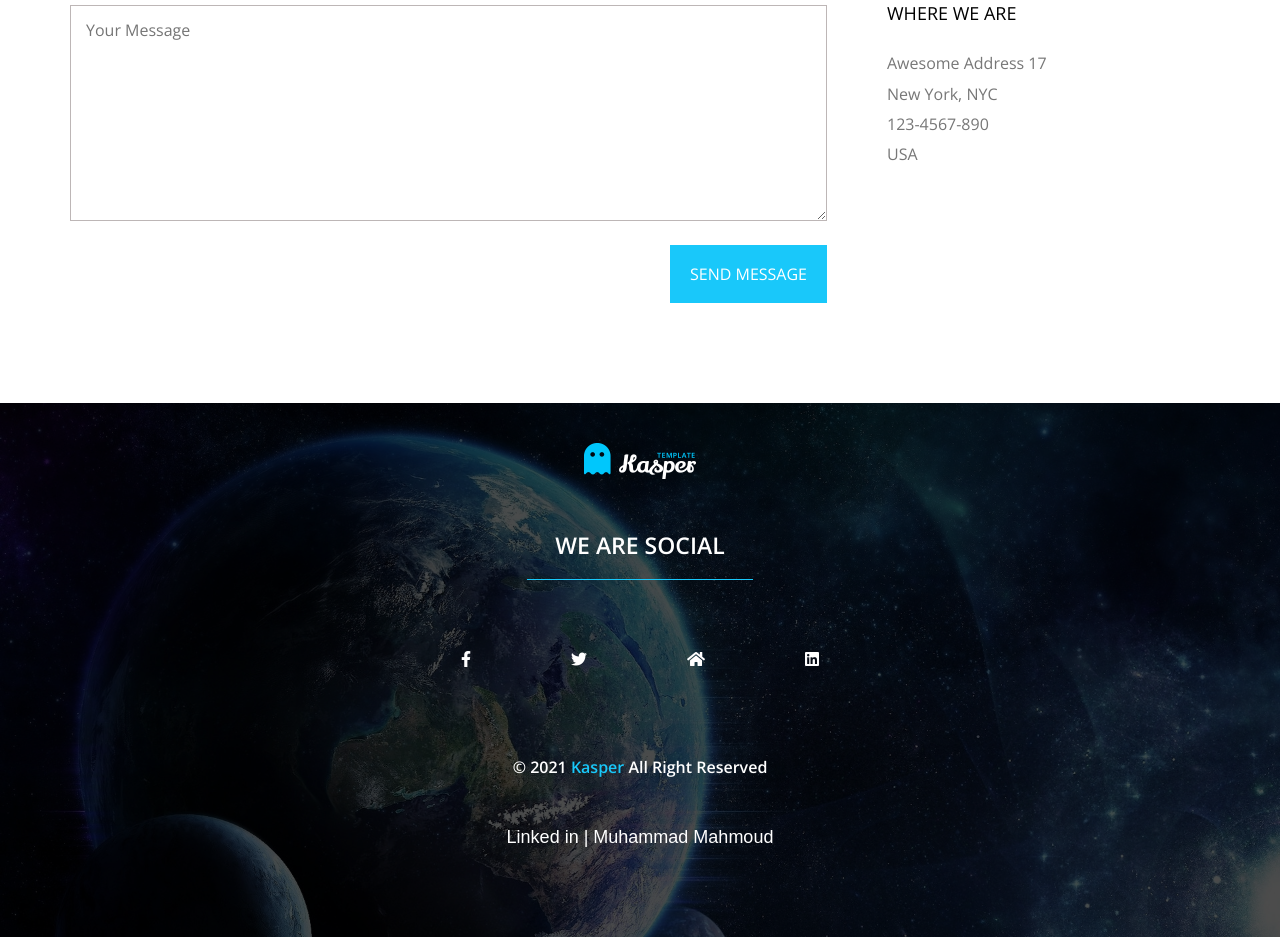
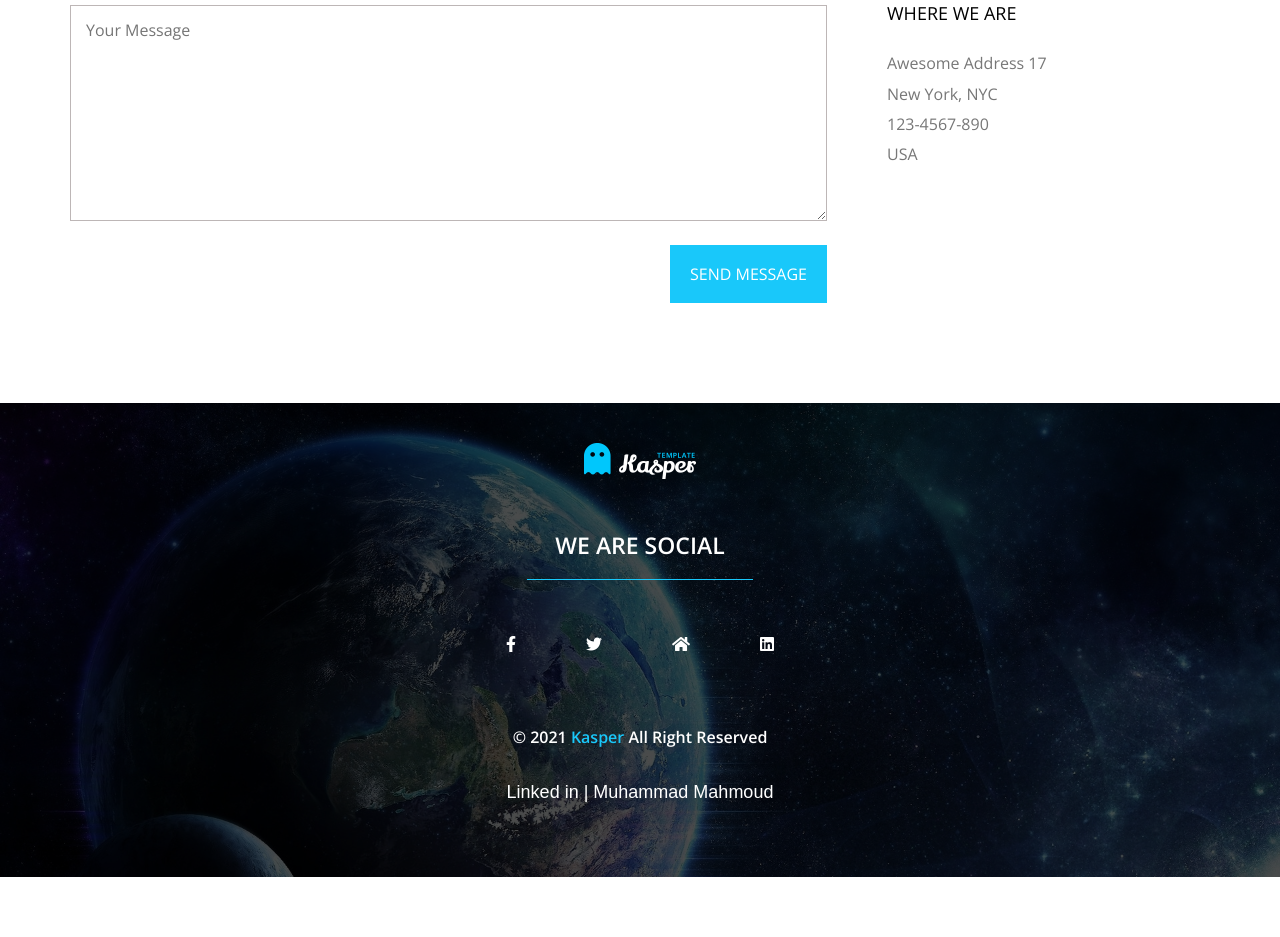
Before and after one commit to Muhmmad-Mahmoud/Kasper-Template-Two, a plain HTML site: page index.html in a window 1280 px wide. Shown: the part 8293-9230 px from the top of the page. After the commit the page ends 9170 px from the top, so only its background shows below. Drawn offline with nearby package versions, Linux system fonts and the light colour scheme.

Commit message:
Update style.css

```diff
--- a/Css/style.css
+++ b/Css/style.css
@@ -1387,7 +1387,6 @@ footer .foot h3{
 .linkedin {
   color: white;
   text-align: center;
-  margin: 15px;
   text-decoration: none;
   padding: 15px;
   display: block;
```
